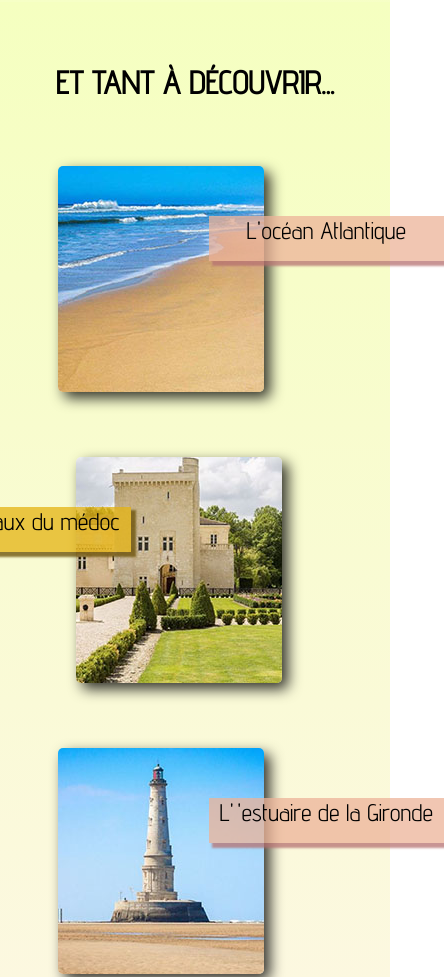
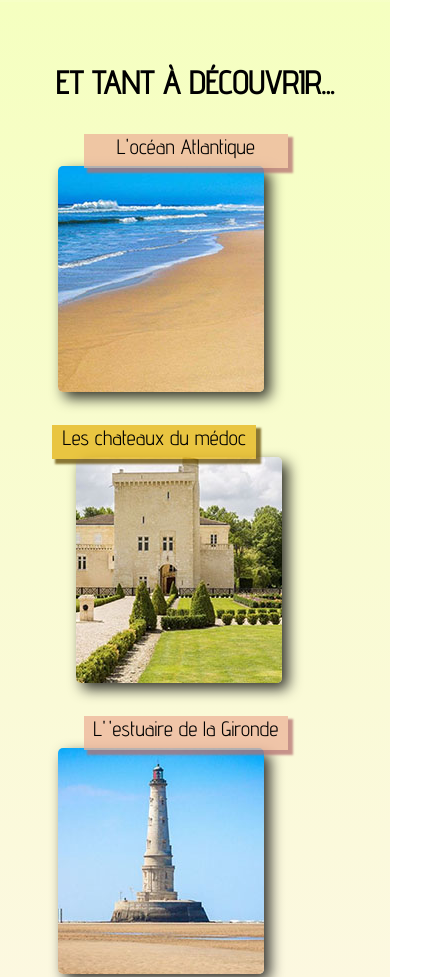
Before and after one commit to Ragum02/ragum02.github.io, a plain HTML site: page index.html in a window 390 px wide. Shown: the part 2218-3195 px from the top of the page, 444 px wide, since content can reach past the window. Drawn offline with Linux system fonts and the light colour scheme.

Commit message:
Update style.css

```diff
--- a/style.css
+++ b/style.css
@@ -216,10 +216,20 @@ button:hover {
     transform: scale(2);
     transition: 0.2s
 }
+/* responsive */
 @media only screen and (max-width: 850px) {
+     img{
+        width: 100%;
+     }
 #tourisme li {
     margin: 65px 100px 0px 50px;
     height: 226px;
     width: 55%;
     }
+    #tourisme p {
+        font-size: 1.3rem;
+        width: 99%;
+        height: 15%;
+        margin: -32px -24px 0px -24px;
+    }
 }
```
